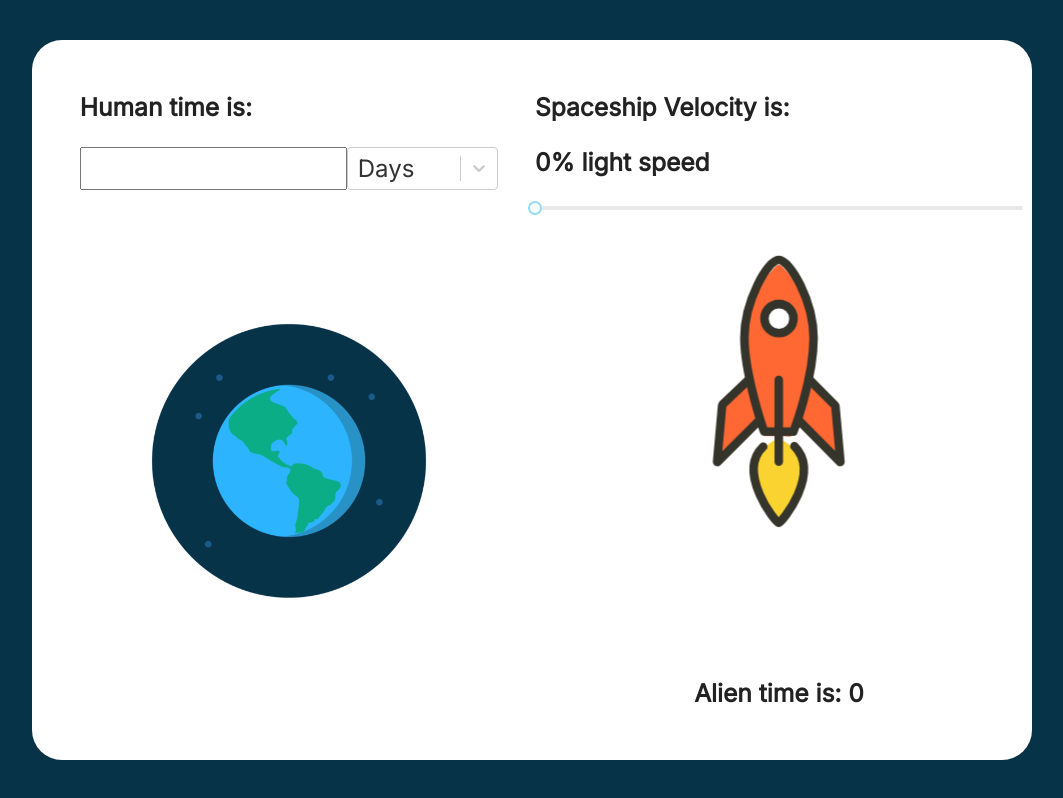
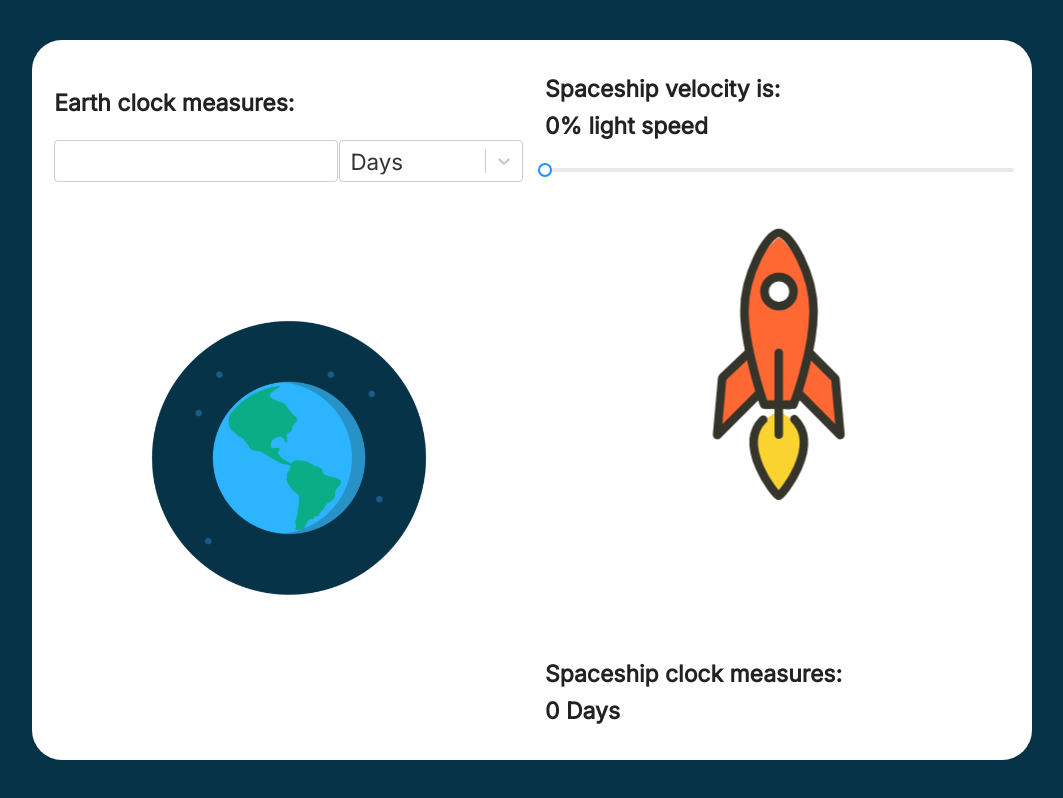
Before and after one commit to rcaverob/special-relativity-webapp, a React (Create React App) app: page / in a window 1280 px wide. Shown: the whole page, without its empty margins (108-1171 px from the left). Built offline with nearby package versions, Linux system fonts and the light colour scheme.

Commit message:
finished

```diff
--- a/public/index.html
+++ b/public/index.html
@@ -6,8 +6,8 @@
     <meta name="viewport" content="width=device-width, initial-scale=1" />
     <meta name="theme-color" content="#000000" />
     <meta
-      name="description"
-      content="Web site created using create-react-app"
+      name="time-dilation-calculator"
+      content="Learn about the effects of special relativity"
     />
     <link rel="apple-touch-icon" href="%PUBLIC_URL%/logo192.png" />
     <link rel="manifest" href="%PUBLIC_URL%/manifest.json" />
@@ -16,7 +16,7 @@
       href="https://fonts.googleapis.com/css2?family=Inter&display=swap"
       rel="stylesheet"
     />
-    <title>React App</title>
+    <title>Time Dilation Calculator</title>
   </head>
   <body>
     <noscript>You need to enable JavaScript to run this app.</noscript>
--- a/src/App.css
+++ b/src/App.css
@@ -3,7 +3,11 @@ body {
   font-family: 'Inter', sans-serif;
   margin: 0;
   color: #222;
-  /* background-color: #073349; */
+}
+
+:root {
+  --blue: #1e90ff;
+  --gray: #cecece;
 }
 
 * {
@@ -23,6 +27,10 @@ body {
   /* padding: 1rem; */
 }
 
+.slider {
+  color: pink;
+}
+
 .container {
   width: min(100%, 600px);
   padding: 0.5rem 1rem;
@@ -37,19 +45,30 @@ body {
   display: flex;
   flex-direction: row;
   font-size: 1rem;
-}
-
-.form-container .select {
-  width: 10ch;
+  width: 100%;
 }
 
 .form-container input {
   font-size: 1rem;
-  width: 20ch;
+  border: 1px solid var(--gray);
+  margin-right: 1px;
+  border-radius: 4px;
+  min-width: 17ch;
+  width: 75%;
+}
+
+.form-container .select {
+  min-width: 13ch;
+  width: 25%;
+}
+
+.form-container input:focus {
+  border-width: 2px;
+  border-color: var(--blue);
+  outline: none;
 }
 
 .sub-container {
-  /* max-height: 45vh; */
   margin: 1px 1px;
   display: flex;
   min-width: 50%;
@@ -57,6 +76,7 @@ body {
   flex: 1;
   justify-content: space-between;
   align-items: center;
+  width: 80%;
 }
 
 .spaceship-form {
@@ -91,7 +111,7 @@ body {
     height: 168px;
   }
 }
-/* On screens that are 600px or more*/
+
 @media screen and (min-width: 800px) {
   html {
     background-color: #073349;
@@ -117,6 +137,9 @@ body {
   .sub-container {
     max-height: 100vh;
     height: 100%;
+    padding-right: 10px;
+    padding-left: 10px;
+    width: auto;
   }
 
   .earth {
@@ -132,6 +155,6 @@ body {
 @media screen and (min-width: 1100px) {
   html {
     background-color: #073349;
-    font-size: 1.5rem;
+    font-size: 1.4rem;
   }
 }
--- a/src/components/SR.tsx
+++ b/src/components/SR.tsx
@@ -1,4 +1,4 @@
-import React, { useState, useEffect, useCallback } from 'react';
+import React, { useState, useEffect, useCallback, useRef } from 'react';
 import Slider, { Range } from 'rc-slider';
 import 'rc-slider/assets/index.css';
 import {
@@ -22,8 +22,9 @@ const defaultOptions = {
 };
 
 const timeOptions = [
-  { value: 1, label: 'Days' },
-  { value: 365, label: 'Years' },
+  { value: 'Days', label: 'Days' },
+  { value: 'Months', label: 'Months' },
+  { value: 'Years', label: 'Years' },
 ];
 
 function scale(
@@ -36,22 +37,15 @@ function scale(
   return ((number - inMin) * (outMax - outMin)) / (inMax - inMin) + outMin;
 }
 
-// const debouncedTimeDilation = throttle(
-//   (humanTimeNumeric: number, velocity: number) => {
-//     const ATNum = calculateTimeDilation(humanTimeNumeric, velocity);
-//     return formatted(ATNum);
-//   },
-//   1000,
-//   { leading: true, trailing: false }
-// );
-
 const SR = () => {
+  // const selectRef = useRef(null);
   // Time as measured by observer on Earth
   const [humanTime, setHumanTime] = useState('');
   const humanTimeNumeric = Number(humanTime);
+  const [timeUnit, setTimeUnit] = useState('Days');
 
   // Time as measured by observer moving relative to static observer
-  const [alienTime, setAlienTime] = useState('');
+  const [spaceshipTime, setSpaceshipTime] = useState('');
 
   // Only Accept numbers and dot in input
   const handleInputChange = (text: string) => {
@@ -64,16 +58,16 @@ const SR = () => {
   const rocketAnimationSpeed = scale(velocity, 0, 100, 0.1, 3);
 
   const setATDebounced = useCallback(
-    // setAlienTime("loading");
+    // setSpaceshipTime("loading");
     debounce((timeNum, v) => {
-      setAlienTime(formatted(calculateTimeDilation(timeNum, v)));
-      // setAlienTime(val);
+      setSpaceshipTime(formatted(calculateTimeDilation(timeNum, v)));
+      // setSpaceshipTime(val);
     }, 200),
     []
   );
 
   useEffect(() => {
-    setAlienTime('Loading');
+    setSpaceshipTime('Calculating...');
     setATDebounced(humanTimeNumeric, velocity);
     // return () => {
     //   cleanup
@@ -84,21 +78,21 @@ const SR = () => {
     <div className="outer">
       <div className="container">
         <div className="sub-container">
-          <div className="top">
-            <h3>Human time is: </h3>{' '}
+          <div className="top" style={{ width: '100%' }}>
+            <h3>Earth clock measures: </h3>{' '}
             <div className="form-container">
               <input
                 value={humanTime}
-                onChange={(e) => handleInputChange(e.target.value)}
+                onChange={(e) => {
+                  // e.preventDefault();
+                  handleInputChange(e.target.value);
+                }}
                 type="number"
               ></input>{' '}
               <Select
+                onChange={(e) => setTimeUnit(e!.value)}
                 className="select"
                 defaultValue={timeOptions[0]}
-                // isDisabled={isDisabled}
-                // isLoading={isLoading}
-                // isClearable={isClearable}
-                // isSearchable={isSearchable}
                 name="time-unit"
                 options={timeOptions}
               />
@@ -116,12 +110,24 @@ const SR = () => {
         </div>
         <div className="sub-container">
           <div className="spaceship-form">
-            <h3>Spaceship Velocity is: </h3>
+            <h3 style={{ lineHeight: 0 }}>Spaceship velocity is: </h3>
             <h3>{velocity}% light speed</h3>
             <Slider
               min={0}
               step={0.01}
               max={99.99}
+              trackStyle={[
+                {
+                  background: '#1e90ff',
+                },
+              ]}
+              handleStyle={[
+                {
+                  background: 'white',
+                  color: '#1e90ff',
+                  borderColor: '#1e90ff',
+                },
+              ]}
               onChange={(val) => setVelocity(val)}
             />
           </div>
@@ -129,14 +135,18 @@ const SR = () => {
             <div className="lottie">
               <Lottie
                 options={defaultOptions}
-                // height={260}
                 width={230}
                 isPaused={false}
                 speed={rocketAnimationSpeed}
               />
             </div>
           </div>
-          <h3>Alien time is: {alienTime}</h3>
+          <div style={{ width: '100%' }}>
+            <h3>Spaceship clock measures: </h3>
+            <h3 style={{ lineHeight: 0 }}>
+              {spaceshipTime} {spaceshipTime !== 'Calculating...' && timeUnit}
+            </h3>
+          </div>
         </div>
       </div>
     </div>
```
Also changed, not shown: src/utils/numberUtils.tsx (+1 -11 lines).
